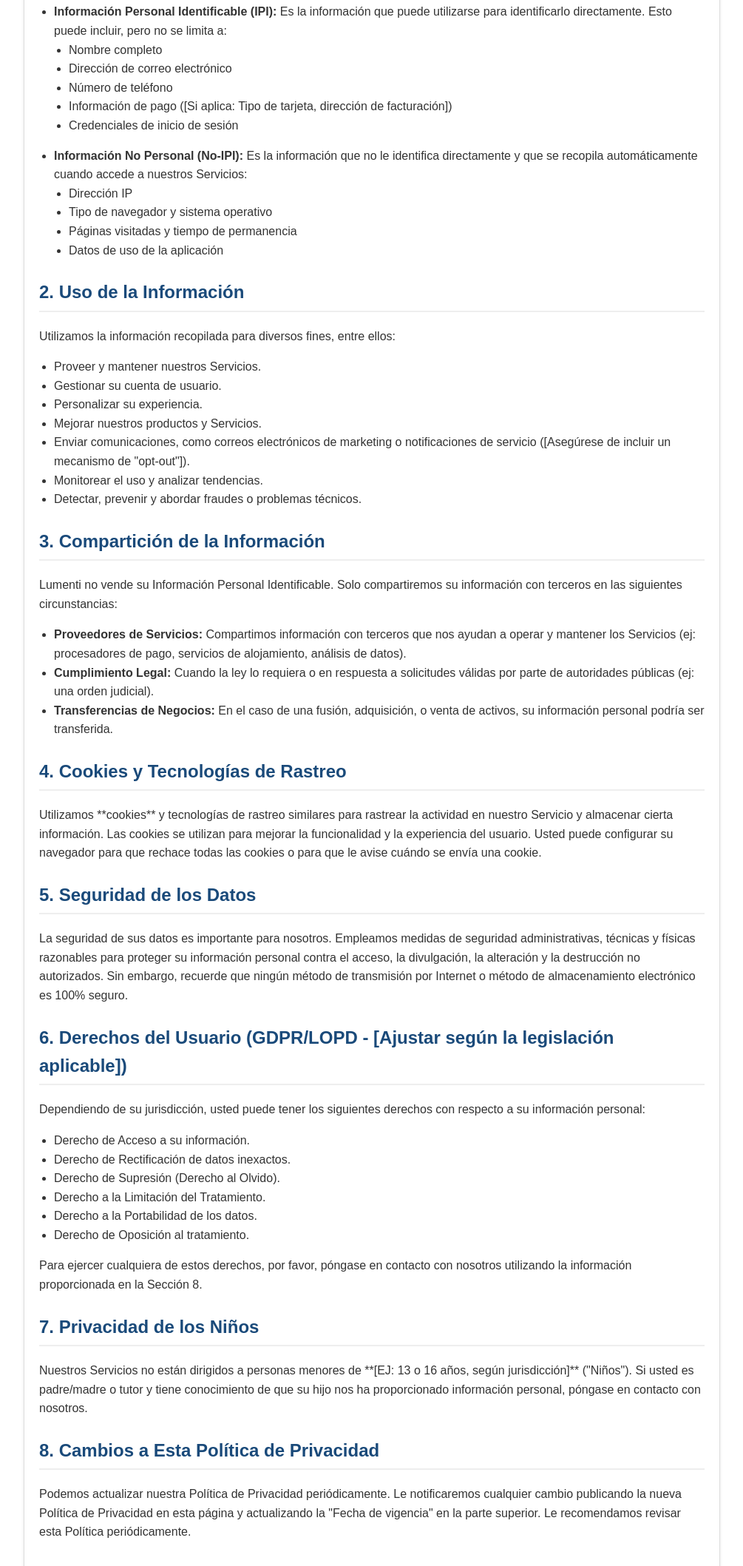
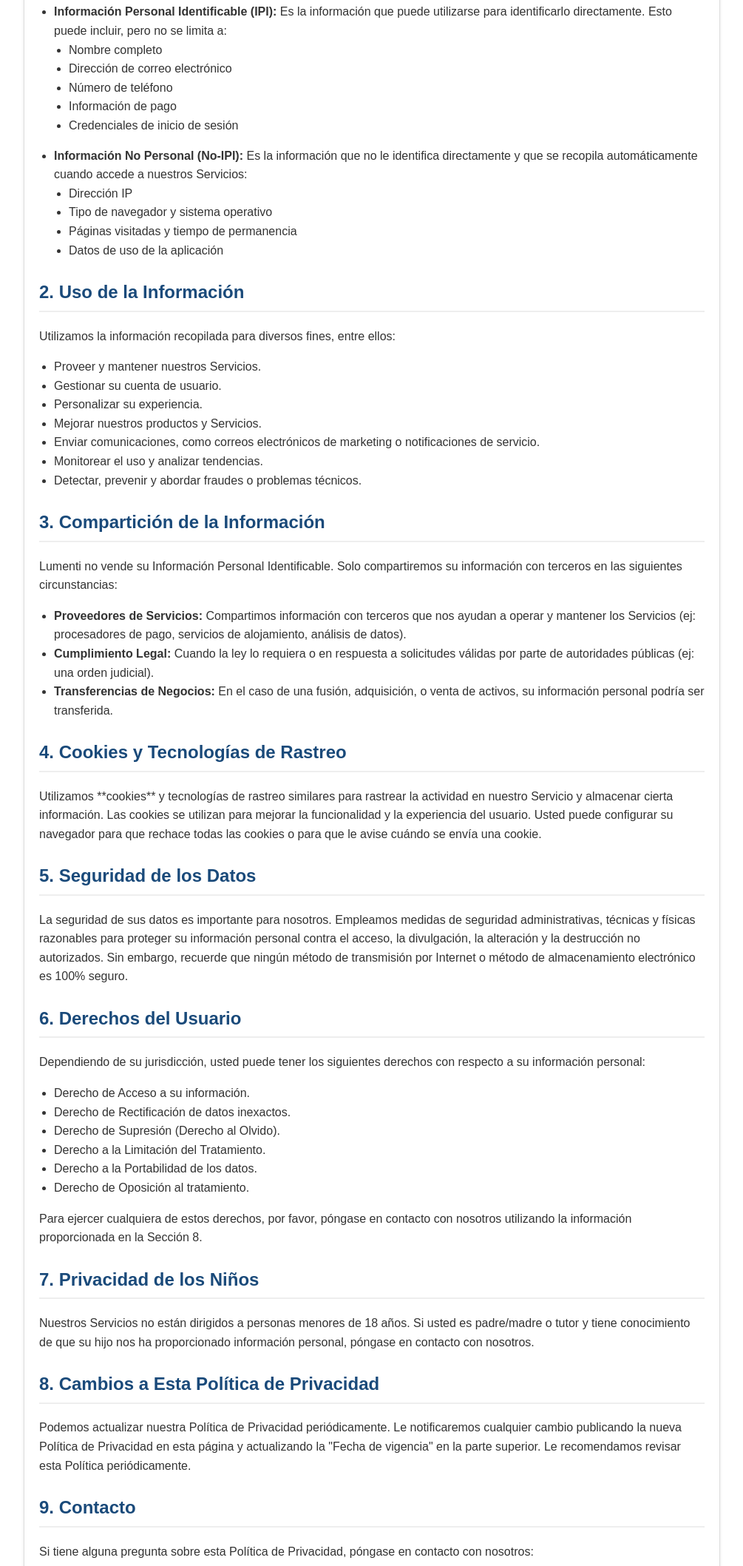
Before and after one commit to lumentiapps/lumenti.github.io, a plain HTML site: page privacidad.html in a window 1280 px wide. Shown: the part 434-2551 px from the top of the page at 74% size, without its empty margins (137-1142 px from the left). Drawn offline with Linux system fonts and the light colour scheme.

Commit message:
Update privacidad.html
fixes

```diff
--- a/privacidad.html
+++ b/privacidad.html
@@ -58,7 +58,7 @@
                     <li>Nombre completo</li>
                     <li>Dirección de correo electrónico</li>
                     <li>Número de teléfono</li>
-                    <li>Información de pago ([Si aplica: Tipo de tarjeta, dirección de facturación])</li>
+                    <li>Información de pago </li>
                     <li>Credenciales de inicio de sesión</li>
                 </ul>
             </li>
@@ -80,7 +80,7 @@
             <li>Gestionar su cuenta de usuario.</li>
             <li>Personalizar su experiencia.</li>
             <li>Mejorar nuestros productos y Servicios.</li>
-            <li>Enviar comunicaciones, como correos electrónicos de marketing o notificaciones de servicio ([Asegúrese de incluir un mecanismo de "opt-out"]).</li>
+            <li>Enviar comunicaciones, como correos electrónicos de marketing o notificaciones de servicio.</li>
             <li>Monitorear el uso y analizar tendencias.</li>
             <li>Detectar, prevenir y abordar fraudes o problemas técnicos.</li>
         </ul>
@@ -111,7 +111,7 @@
             La seguridad de sus datos es importante para nosotros. Empleamos medidas de seguridad administrativas, técnicas y físicas razonables para proteger su información personal contra el acceso, la divulgación, la alteración y la destrucción no autorizados. Sin embargo, recuerde que ningún método de transmisión por Internet o método de almacenamiento electrónico es 100% seguro.
         </p>
 
-        <h2>6. Derechos del Usuario (GDPR/LOPD - [Ajustar según la legislación aplicable])</h2>
+        <h2>6. Derechos del Usuario</h2>
         <p>
             Dependiendo de su jurisdicción, usted puede tener los siguientes derechos con respecto a su información personal:
         </p>
@@ -129,7 +129,7 @@
 
         <h2>7. Privacidad de los Niños</h2>
         <p>
-            Nuestros Servicios no están dirigidos a personas menores de **[EJ: 13 o 16 años, según jurisdicción]** ("Niños"). Si usted es padre/madre o tutor y tiene conocimiento de que su hijo nos ha proporcionado información personal, póngase en contacto con nosotros.
+            Nuestros Servicios no están dirigidos a personas menores de 18 años. Si usted es padre/madre o tutor y tiene conocimiento de que su hijo nos ha proporcionado información personal, póngase en contacto con nosotros.
         </p>
 
         <h2>8. Cambios a Esta Política de Privacidad</h2>
```
